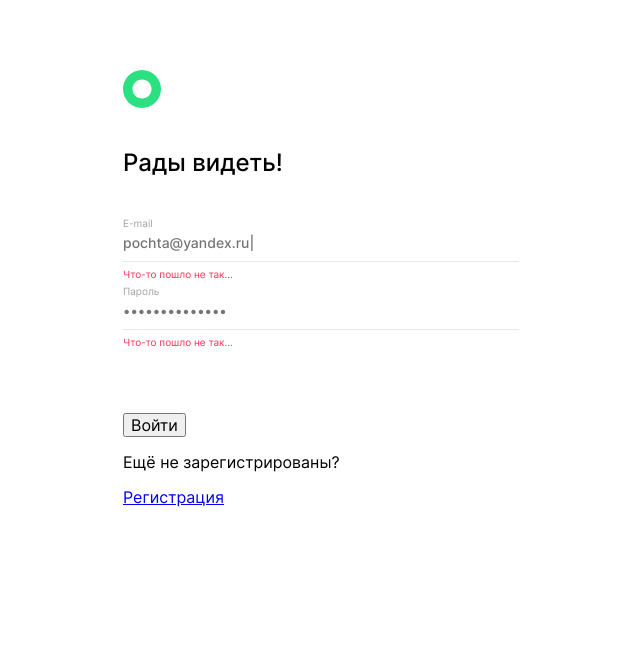
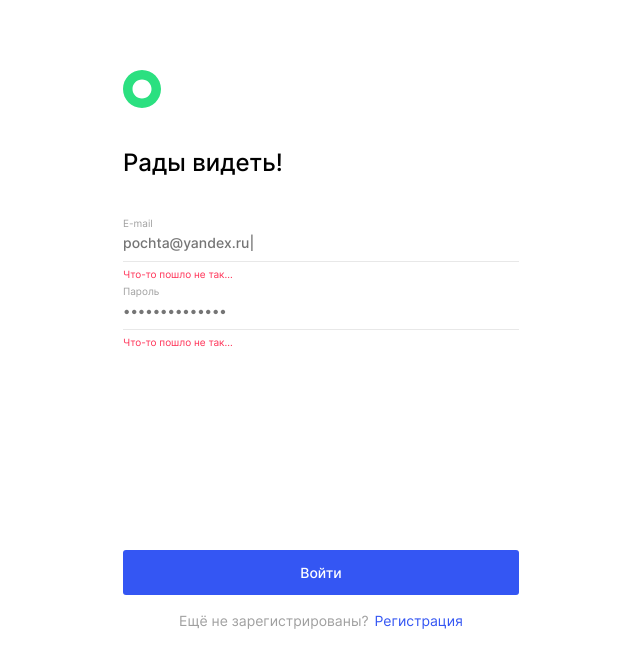
Before and after one commit to Rodzy28/movies-explorer-frontend, a React (Create React App) app: page /sign-in in a window 1280 px wide. Shown: the top 668 px of the page, without its empty margins (319-959 px from the left). Built offline with nearby package versions, Linux system fonts and the light colour scheme.

Commit message:
Доделал Регистрацию и Логин

```diff
--- a/src/components/Login/Login.css
+++ b/src/components/Login/Login.css
@@ -75,6 +75,57 @@
     line-height: normal;
     margin-bottom: 5px;
 }
+
 .form__input-error:last-child {
     margin: 0;
 }
+
+
+.login__button {
+    text-align: center;
+    padding-top: 69px;
+}
+
+.login__button_padding {
+    padding-top: 137px;
+}
+
+.button_blue {
+    width: 396px;
+    height: 45px;
+    padding: 0;
+    border: 0;
+    border-radius: 3px;
+    background-color: #3456F3;
+    color: #FFF;
+    transition: opacity .3s;
+    cursor: pointer;
+    text-align: center;
+    font-size: 14px;
+    font-weight: 500;
+    line-height: normal;
+    margin-bottom: 16px;
+}
+
+.button_blue:hover {
+    opacity: .8;
+}
+
+.login__text {
+    color: #A0A0A0;
+    font-size: 14px;
+    line-height: normal;
+    margin-right: 6px;
+}
+
+.login__link {
+    color: #3456F3;
+    font-size: 14px;
+    line-height: normal;
+    transition: opacity .3s;
+    text-decoration: none;
+}
+
+.login__link:hover {
+    opacity: .6;
+}
--- a/src/components/Login/Login.jsx
+++ b/src/components/Login/Login.jsx
@@ -34,14 +34,14 @@ export default function Login({ children }) {
                     <span className='form__input-error'>Что-то пошло не так...</span>
                 </form>
 
-            <div className='login__button'>
-                <button type='submit'>
+                <div className={`login__button ${pathname === '/sign-in' ? 'login__button_padding' : ''}`}>
+                    <button className='button_blue' type='submit'>
                         {pathname === '/sign-in' ? 'Войти' : 'Зарегистрироваться'}
                     </button>
-                <p>
+                    <span className='login__text'>
                         {pathname === '/sign-in' ? 'Ещё не зарегистрированы?' : 'Уже зарегистрированы?'}
-                </p>
-                {pathname === '/sign-in' ? <Link to='/sign-up'>Регистрация</Link> : <Link to='/sign-in'>Войти</Link>}
+                    </span>
+                    {pathname === '/sign-in' ? <Link className='login__link' to='/sign-up'>Регистрация</Link> : <Link className='login__link' to='/sign-in'>Войти</Link>}
                 </div>
             </div>
 
```
Lines whose indentation alone changed are shown as unchanged.
